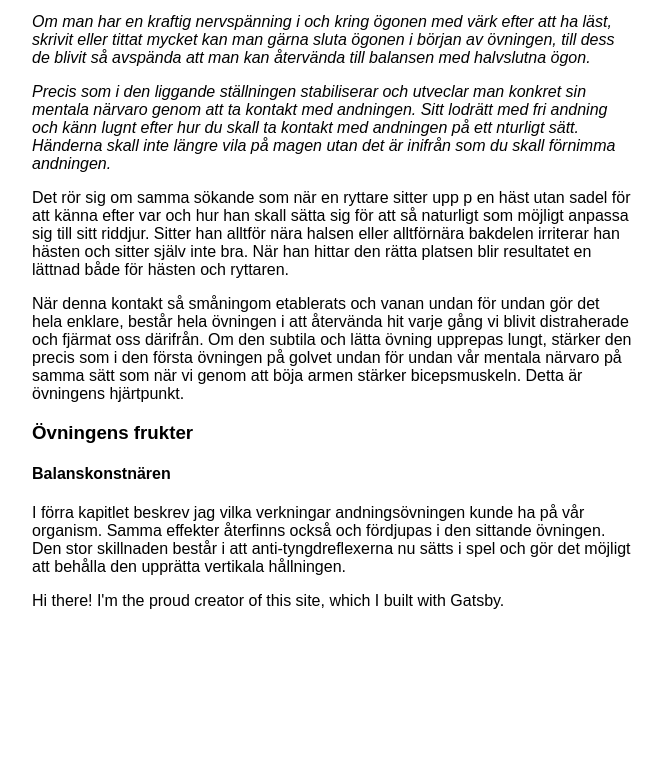
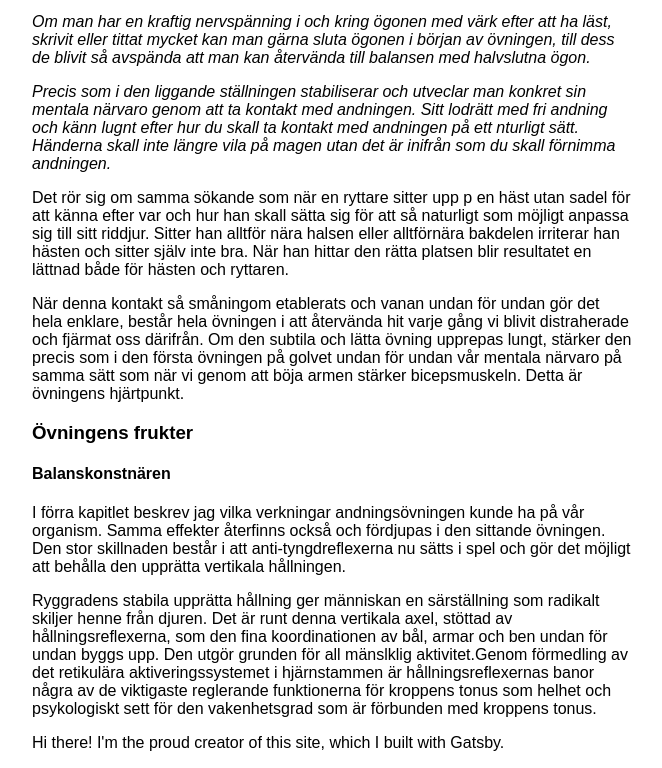
Before and after one commit to berthold43/gatsby-again, a Gatsby site: page /sitta in a window 1280 px wide. Shown: the part 7244-8012 px from the top of the page, without its empty margins (308-970 px from the left). Before the commit the page ends 7870 px from the top, so only its background shows below. Built offline with nearby package versions, Linux system fonts and the light colour scheme; Gatsby itself is replaced by a stand-in of ours.

Commit message:
sitta resten

```diff
--- a/src/pages/sitta.js
+++ b/src/pages/sitta.js
@@ -94,6 +94,7 @@ balans inom våra aktuella gränser. Vi har nått dithän genom att medvetet fö
 <h3>Övningens frukter</h3>
 <h4><b>Balanskonstnären</b></h4>
 <p>I förra kapitlet beskrev jag vilka verkningar andningsövningen kunde ha på vår organism. Samma effekter återfinns också och fördjupas i den sittande övningen. Den stor skillnaden består i att anti-tyngdreflexerna nu sätts i spel och gör det möjligt att behålla den upprätta vertikala hållningen.</p>
+<p>Ryggradens stabila upprätta hållning ger människan en särställning som radikalt skiljer henne från djuren. Det är runt denna vertikala axel, stöttad av hållningsreflexerna, som den fina koordinationen av bål, armar och ben undan för undan byggs upp. Den utgör grunden för all mänslklig aktivitet.Genom förmedling av det retikulära aktiveringssystemet i hjärnstammen är hållningsreflexernas banor några av de viktigaste reglerande funktionerna för kroppens tonus som helhet och psykologiskt sett för den vakenhetsgrad som är förbunden med kroppens tonus.</p>
 
 
 
```
